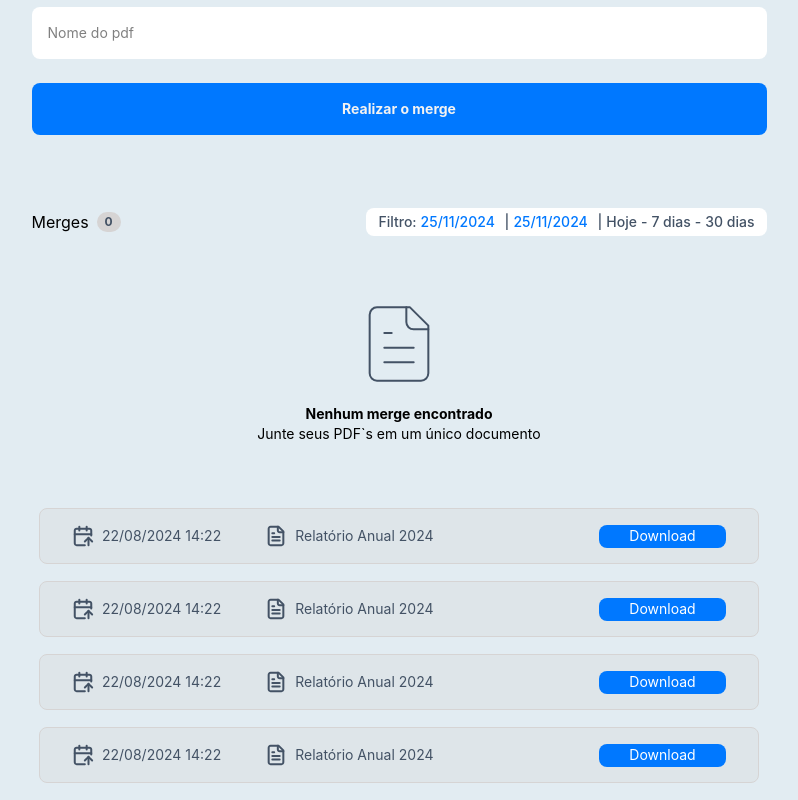
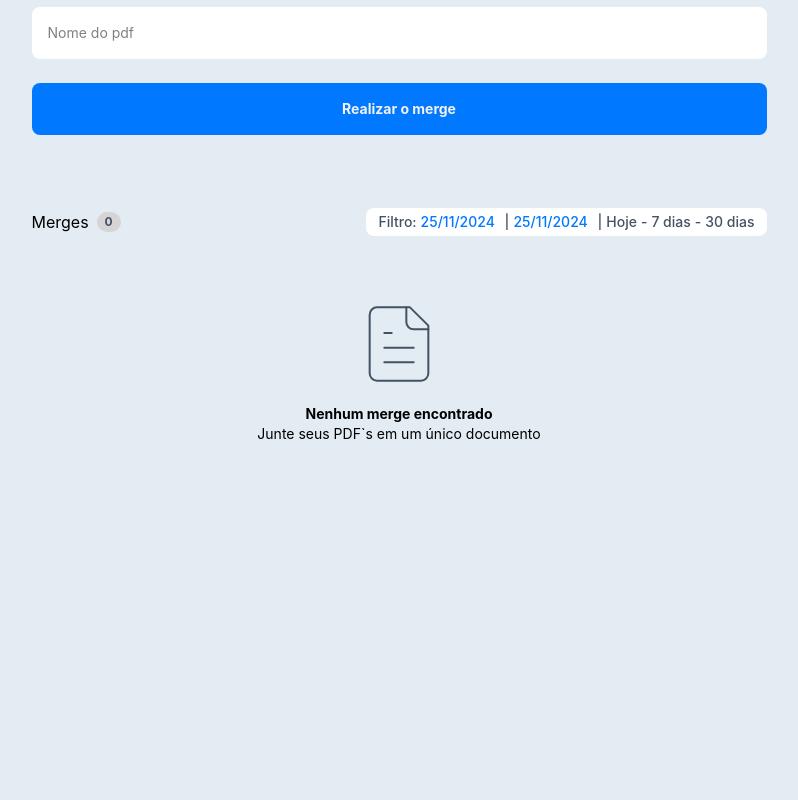
Before and after one commit to flavio92ux/merge-pdf-front, a React (Vite) app: page / in a window 1280 px wide. Shown: the part 349-1149 px from the top of the page, without its empty margins (241-1039 px from the left). After the commit the page ends 857 px from the top, so only its background shows below. Built offline with nearby package versions, Linux system fonts and the light colour scheme.

Commit message:
Create interfaces

```diff
--- a/src/components/pdf-list/PdfCard.tsx
+++ b/src/components/pdf-list/PdfCard.tsx
@@ -1,7 +1,10 @@
 import calendarIcon from '../../assets/icon-calendar.svg';
 import iconDoc from '../../assets/icon-doc.svg'
+import { IPdfCard } from '../../interfaces/ListContextType';
 
-function PdfCard() {
+function PdfCard({ pdfItem }: IPdfCard) {
+
+  console.log(pdfItem)
 
   return (
     <div className="flex flex-col items-center justify-center mb-[17px]">
--- a/src/components/pdf-list/PdfList.tsx
+++ b/src/components/pdf-list/PdfList.tsx
@@ -5,20 +5,16 @@ import { ListContext } from "../../contexts/ListContext"
 import { useContext, useEffect } from "react"
 
 function PdfList() {
-  const { teste } = useContext(ListContext);
+  const { listPdf } = useContext(ListContext);
 
-  useEffect(() => console.log(teste), []);
+  useEffect(() => console.log(listPdf), []);
 
   return (
     <div>
       <DateFilter />
 
-      <PdfNotFound />
+      {listPdf.length > 0 ? listPdf.map(pdfItem => <PdfCard pdfItem={pdfItem} />) : <PdfNotFound /> }
 
-      <PdfCard />
-      <PdfCard />
-      <PdfCard />
-      <PdfCard />
     </div>
   )
 }
--- a/src/interfaces/ListContextType.tsx
+++ b/src/interfaces/ListContextType.tsx
@@ -1,4 +1,15 @@
+export interface IPdfCard {
+  pdfItem: IPdfItem
+}
+
+export interface IPdfItem {
+  id: string,
+  name: string,
+  link: string,
+  createdAt: string
+}
+
 export interface ListContextType {
-  teste: string;
-  setTest(teste: string): void;
+  listPdf: IPdfItem[];
+  setListPdf(listPdf: IPdfItem[]): void;
 }
--- a/src/providers/ListContextProvider.tsx
+++ b/src/providers/ListContextProvider.tsx
@@ -1,11 +1,12 @@
 import { useState } from "react";
 import { ListContextProviderProps } from "../interfaces/ListContextProviderProps";
 import { ListContext } from "../contexts/ListContext";
+import { IPdfItem } from "../interfaces/ListContextType";
 
 export function ListContextProvider({ children }: ListContextProviderProps) {
-  const [teste, setTest] = useState('Ola');
+  const [listPdf, setListPdf] = useState<IPdfItem[]>([]);
 
   return (
-    <ListContext.Provider value={{ teste, setTest }}>{children}</ListContext.Provider>
+    <ListContext.Provider value={{ listPdf, setListPdf }}>{children}</ListContext.Provider>
   )
 }
```
